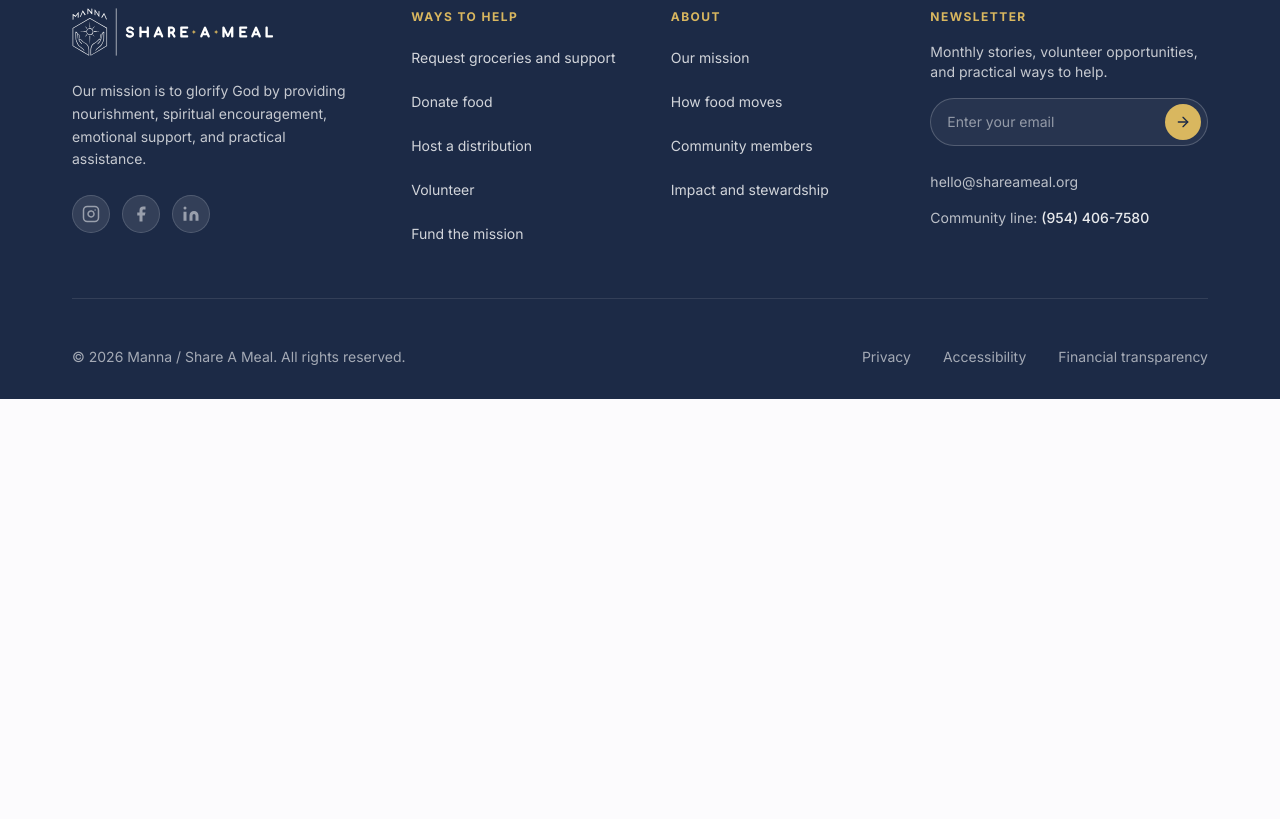
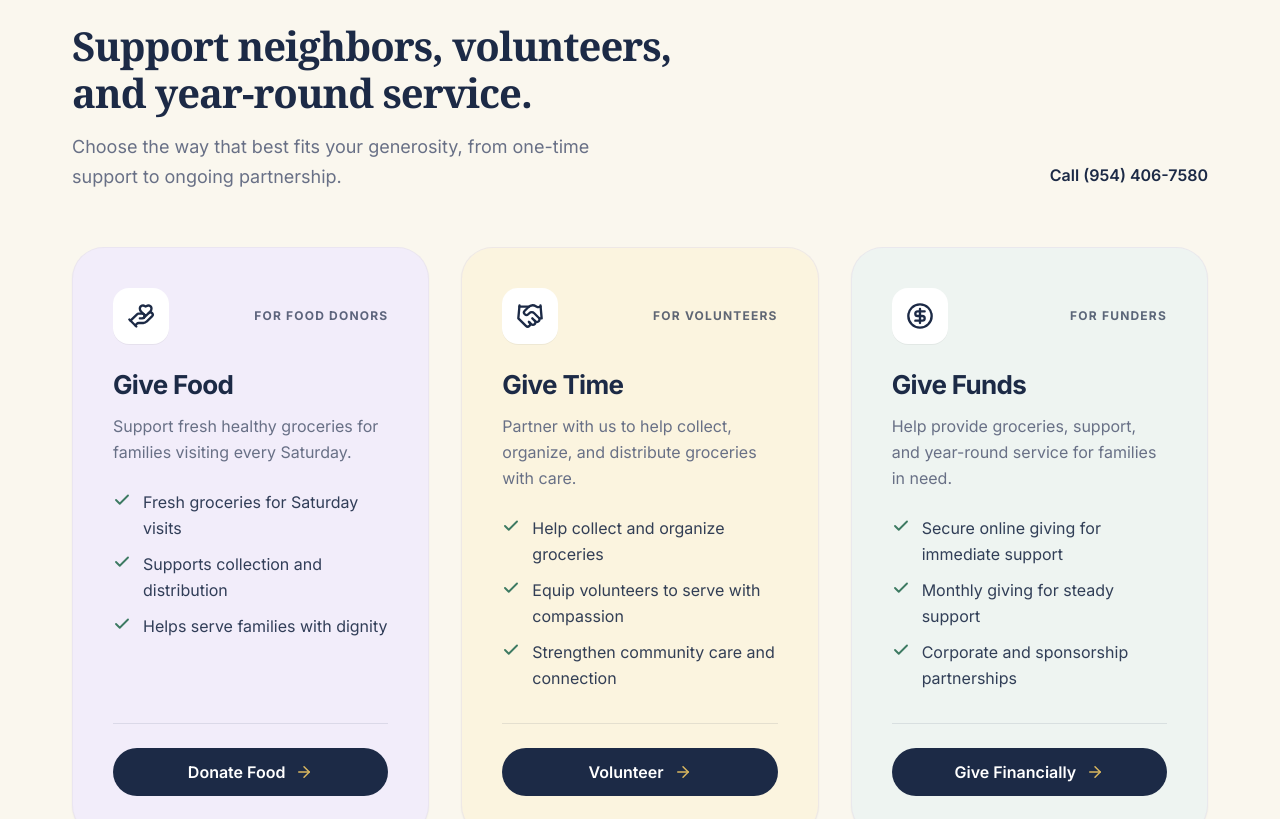
Before and after one commit to Rohitmehta395/MSAM, a Next.js app: page /mission in a window 1280 px wide. Shown: the part 1466-2285 px from the top of the page. Before the commit the page ends 1865 px from the top, so only its background shows below. Built offline with nearby package versions, Linux system fonts and the light colour scheme; no server answers.

Commit message:
feat: add mission page, sections, and content data

```diff
--- a/src/app/mission/page.tsx
+++ b/src/app/mission/page.tsx
@@ -1,5 +1,5 @@
 import type { Metadata } from 'next';
-import { MissionHero, MissionGratitude } from '@/components/sections';
+import { MissionHero, MissionGratitude, MissionWaysToSupport } from '@/components/sections';
 
 export const metadata: Metadata = {
   title: 'Our Mission',
@@ -12,6 +12,7 @@ export default function MissionPage() {
     <>
       <MissionHero />
       <MissionGratitude />
+      <MissionWaysToSupport />
     </>
   );
 }
--- /dev/null
+++ b/src/components/sections/MissionWaysToSupport.tsx
@@ -0,0 +1,150 @@
+import React from 'react';
+import { HandHeart, Handshake, CircleDollarSign } from 'lucide-react';
+import { cn } from '@/lib/cn';
+import { Section } from '@/components/ui/Section';
+import { Container } from '@/components/ui/Container';
+import { Heading } from '@/components/ui/Heading';
+import { Eyebrow } from '@/components/ui/Eyebrow';
+import { CheckList } from '@/components/ui/CheckList';
+import { Button } from '@/components/ui/Button';
+import { siteConfig } from '@/config/site';
+import {
+  missionWaysToSupportContent,
+  type MissionWaysToSupportContent,
+  type MissionSupportCardIcon,
+  type MissionSupportCardTone,
+} from '@/content/mission';
+
+export interface MissionWaysToSupportProps {
+  /** Optional content override */
+  content?: Partial<MissionWaysToSupportContent>;
+  /** Optional custom class name */
+  className?: string;
+}
+
+const toneCardStyles: Record<MissionSupportCardTone, string> = {
+  lavender: 'bg-lavender border-border/60',
+  warm: 'bg-warm border-border/60',
+  sage: 'bg-sage border-border/60',
+};
+
+const iconMap: Record<MissionSupportCardIcon, React.ElementType> = {
+  HandHeart,
+  Handshake,
+  CircleDollarSign,
+};
+
+/**
+ * Mission Page — Part 3: Ways to Support ("Support neighbors, volunteers, and year-round service.")
+ * Grounded in Figma frame: `design-reference/Mission Page/Hero.png` (Section 3).
+ *
+ * Structure:
+ * - Full-bleed warm cream canvas background (`tone="cream"` / `#faf7ee`).
+ * - Two-column responsive section header:
+ *   - Left: "WAYS TO GIVE" gold-accented eyebrow + serif heading + supporting copy.
+ *   - Right: Contact prompt with direct telephone link to siteConfig.phoneDisplay.
+ * - Three support participation cards in a responsive grid:
+ *   - Card 1: Give Food (Lavender) with HandHeart icon, audience tag, checklist, and "Donate Food" navy pill button.
+ *   - Card 2: Give Time (Warm yellow) with Handshake icon, audience tag, checklist, and "Volunteer" navy pill button.
+ *   - Card 3: Give Funds (Sage green) with CircleDollarSign icon, audience tag, checklist, and "Give Financially" navy pill button.
+ *   Each card features a white icon container, top-right audience label, checklist with green checks,
+ *   subtle divider, and full-width navy pill Button with a gold arrow.
+ */
+export function MissionWaysToSupport({
+  content: contentOverride,
+  className,
+}: MissionWaysToSupportProps) {
+  const content = {
+    ...missionWaysToSupportContent,
+    ...contentOverride,
+  };
+
+  const { eyebrow, heading, description, cards } = content;
+
+  return (
+    <Section
+      bleed
+      tone="cream"
+      spacing="none"
+      className={cn('pt-4 pb-20 sm:pt-6 sm:pb-24 lg:pt-8 lg:pb-32', className)}
+    >
+      <Container>
+        {/* Section Header: Left copy + Right phone link */}
+        <div className="flex flex-col gap-6 sm:gap-8 lg:flex-row lg:items-end lg:justify-between">
+          <div className="w-full max-w-2xl">
+            <Eyebrow className="mb-4 tracking-widest uppercase sm:mb-5">{eyebrow}</Eyebrow>
+            <Heading
+              as="h2"
+              variant="section"
+              className="text-navy font-serif text-3xl font-bold tracking-tight text-balance sm:text-4xl lg:text-[40px] lg:leading-[1.18]"
+            >
+              {heading}
+            </Heading>
+            <p className="text-muted mt-4 max-w-xl text-base leading-relaxed sm:text-lg">
+              {description}
+            </p>
+          </div>
+
+          <div className="shrink-0 pb-1 text-sm text-slate-600 sm:text-base lg:text-right">
+            <a
+              href={siteConfig.phoneHref}
+              className="text-navy focus-visible:outline-gold rounded-xs font-semibold hover:underline focus-visible:outline-2 focus-visible:outline-offset-2"
+            >
+              Call {siteConfig.phoneDisplay}
+            </a>
+          </div>
+        </div>
+
+        {/* Three Support Cards */}
+        <div className="mt-10 grid grid-cols-1 gap-6 sm:mt-12 md:grid-cols-2 lg:mt-14 lg:grid-cols-3 lg:gap-8">
+          {cards.map((card, index) => {
+            const Icon = iconMap[card.icon];
+            const isLastOnTablet = index === 2;
+
+            return (
+              <div
+                key={card.id}
+                className={cn(
+                  'rounded-card relative flex flex-col justify-between border p-8 shadow-xs transition-shadow duration-200 hover:shadow-md sm:p-10',
+                  toneCardStyles[card.tone],
+                  isLastOnTablet &&
+                    'md:col-span-2 md:mx-auto md:w-full md:max-w-md lg:col-span-1 lg:mx-0 lg:max-w-none',
+                )}
+              >
+                <div>
+                  {/* Card Header: Icon in White Container (left) + Audience Tag (right) */}
+                  <div className="flex items-center justify-between">
+                    <div className="text-navy flex h-14 w-14 shrink-0 items-center justify-center rounded-2xl bg-white shadow-2xs">
+                      <Icon className="h-7 w-7" aria-hidden="true" />
+                    </div>
+                    <span className="text-navy/70 text-xs font-bold tracking-widest uppercase">
+                      {card.audience}
+                    </span>
+                  </div>
+
+                  {/* Title & Description */}
+                  <h3 className="text-navy mt-6 text-2xl font-bold tracking-tight sm:text-[26px]">
+                    {card.title}
+                  </h3>
+                  <p className="text-muted mt-2.5 text-sm leading-relaxed sm:text-base">
+                    {card.description}
+                  </p>
+
+                  {/* Feature Checklist */}
+                  <CheckList items={card.checklist} className="mt-6 mb-8" />
+                </div>
+
+                {/* Divider & Full-Width Navy Pill Button with Gold Arrow */}
+                <div className="border-navy/10 mt-auto border-t pt-6">
+                  <Button variant="dark" size="md" icon="arrow" fullWidth href={card.action.href}>
+                    {card.action.label}
+                  </Button>
+                </div>
+              </div>
+            );
+          })}
+        </div>
+      </Container>
+    </Section>
+  );
+}
--- a/src/components/sections/index.ts
+++ b/src/components/sections/index.ts
@@ -18,3 +18,4 @@ export {
 } from './WaysToHelpContactPathways';
 export { MissionHero, type MissionHeroProps } from './MissionHero';
 export { MissionGratitude, type MissionGratitudeProps } from './MissionGratitude';
+export { MissionWaysToSupport, type MissionWaysToSupportProps } from './MissionWaysToSupport';
--- a/src/content/mission.ts
+++ b/src/content/mission.ts
@@ -112,3 +112,87 @@ export const missionGratitudeContent: MissionGratitudeContent = {
     },
   ],
 };
+
+export type MissionSupportCardTone = 'lavender' | 'warm' | 'sage';
+export type MissionSupportCardIcon = 'HandHeart' | 'Handshake' | 'CircleDollarSign';
+
+export interface MissionSupportCard {
+  id: string;
+  tone: MissionSupportCardTone;
+  icon: MissionSupportCardIcon;
+  audience: string;
+  title: string;
+  description: string;
+  checklist: string[];
+  action: {
+    label: string;
+    href: string;
+  };
+}
+
+export interface MissionWaysToSupportContent {
+  eyebrow: string;
+  heading: string;
+  description: string;
+  cards: MissionSupportCard[];
+}
+
+export const missionWaysToSupportContent: MissionWaysToSupportContent = {
+  eyebrow: 'WAYS TO GIVE',
+  heading: 'Support neighbors, volunteers, and year-round service.',
+  description:
+    'Choose the way that best fits your generosity, from one-time support to ongoing partnership.',
+  cards: [
+    {
+      id: 'give-food',
+      tone: 'lavender',
+      icon: 'HandHeart',
+      audience: 'FOR FOOD DONORS',
+      title: 'Give Food',
+      description: 'Support fresh healthy groceries for families visiting every Saturday.',
+      checklist: [
+        'Fresh groceries for Saturday visits',
+        'Supports collection and distribution',
+        'Helps serve families with dignity',
+      ],
+      action: {
+        label: 'Donate Food',
+        href: '/community/food-providers',
+      },
+    },
+    {
+      id: 'give-time',
+      tone: 'warm',
+      icon: 'Handshake',
+      audience: 'FOR VOLUNTEERS',
+      title: 'Give Time',
+      description: 'Partner with us to help collect, organize, and distribute groceries with care.',
+      checklist: [
+        'Help collect and organize groceries',
+        'Equip volunteers to serve with compassion',
+        'Strengthen community care and connection',
+      ],
+      action: {
+        label: 'Volunteer',
+        href: '/community/volunteers',
+      },
+    },
+    {
+      id: 'give-funds',
+      tone: 'sage',
+      icon: 'CircleDollarSign',
+      audience: 'FOR FUNDERS',
+      title: 'Give Funds',
+      description: 'Help provide groceries, support, and year-round service for families in need.',
+      checklist: [
+        'Secure online giving for immediate support',
+        'Monthly giving for steady support',
+        'Corporate and sponsorship partnerships',
+      ],
+      action: {
+        label: 'Give Financially',
+        href: '/donate',
+      },
+    },
+  ],
+};
```
